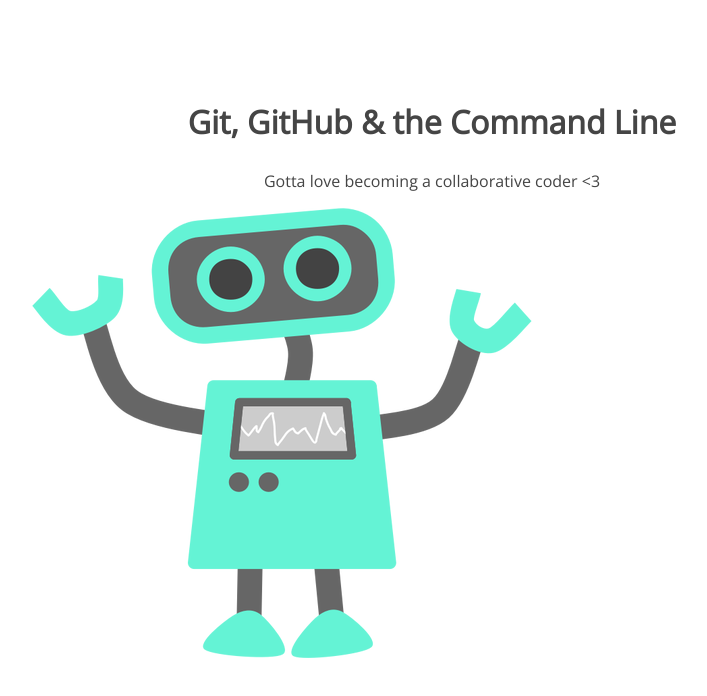
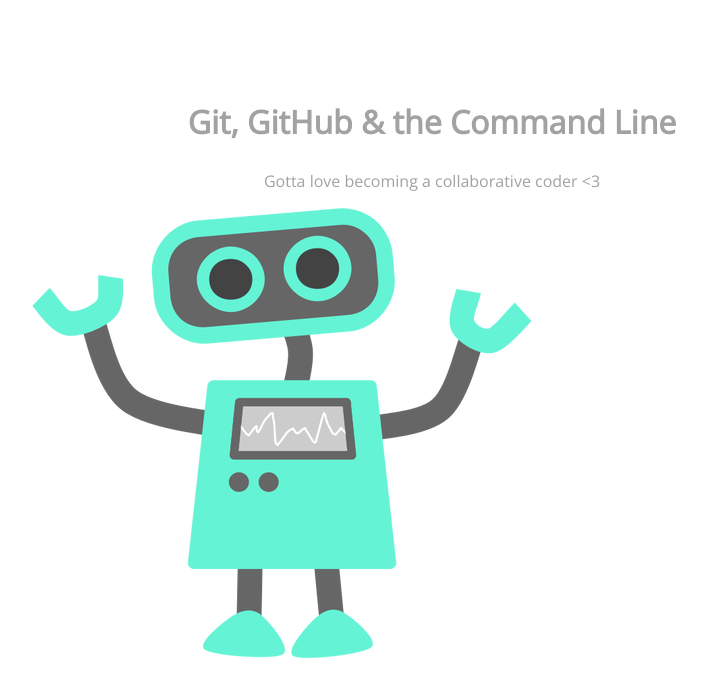
Before and after one commit to Andygirl/105-project, a plain HTML site: page index.html in a window 1280 px wide. Shown: the whole page, without its empty margins (208-915 px from the left). Drawn offline with nearby package versions, Linux system fonts and the light colour scheme.

Commit message:
changed h1 color in css

```diff
--- a/css/style.css
+++ b/css/style.css
@@ -5,7 +5,7 @@
 section h1,
 section p {
 	text-align: center;
-	color: #454545;
+	color: #a2a2a2;
 }
 section h1 {
 	font: 32px 'Open Sans';
```
